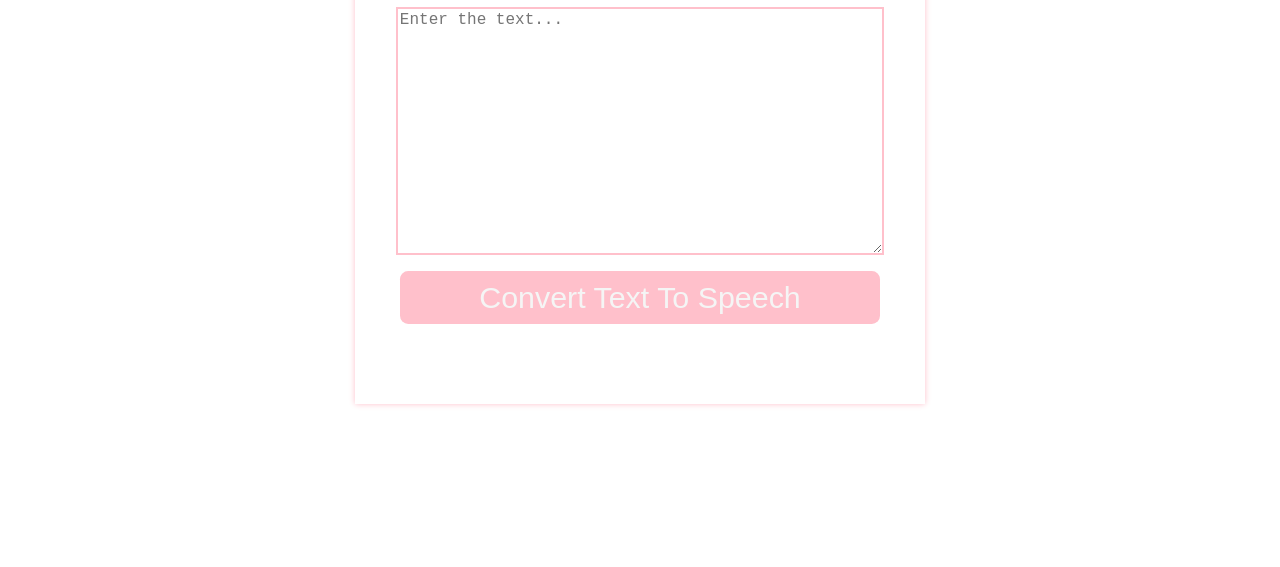
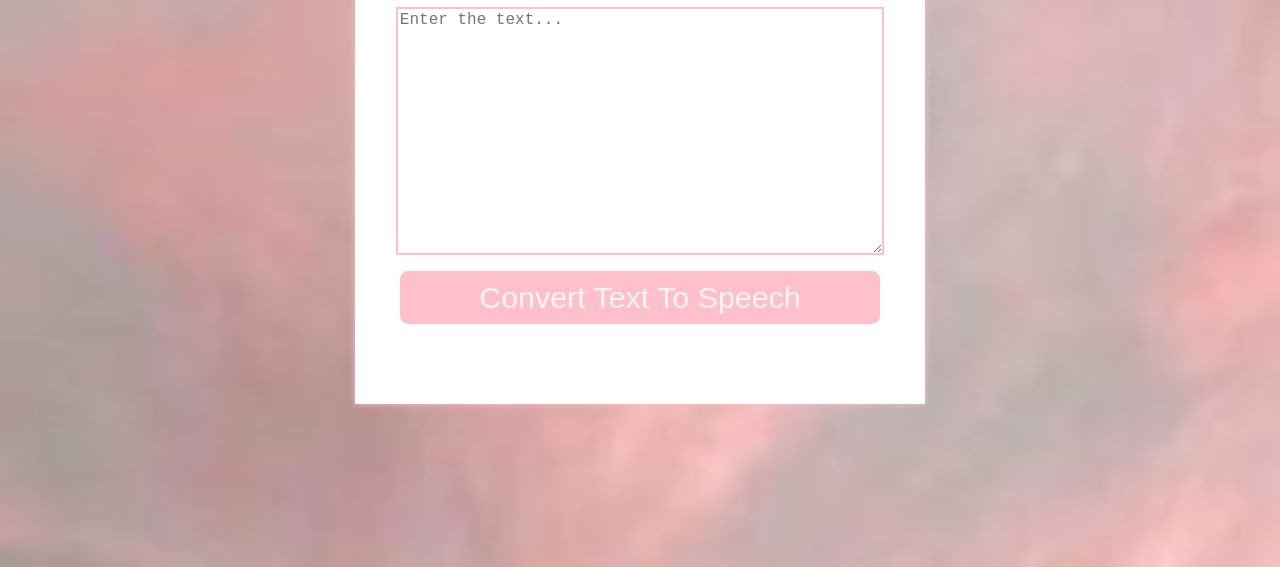
Before and after one commit to Yuvraj883/Text-to-Speech, a website built with Vite: page index.html in a window 1280 px wide. Shown: the part 233-800 px from the top of the page. Built offline with nearby package versions, Linux system fonts and the light colour scheme.

Commit message:
Added background

```diff
--- a/style.css
+++ b/style.css
@@ -1,4 +1,9 @@
+body{
+  background-image: url(./264x264.jpg);
+  background-size:cover;
+}
 #app {
+  background-color: white;;
   font-family: Avenir, Helvetica, Arial, sans-serif;
   -webkit-font-smoothing: antialiased;
   -moz-osx-font-smoothing: grayscale;
```
Also changed, not shown: 264x264.jpg (added), image.webp (added).
